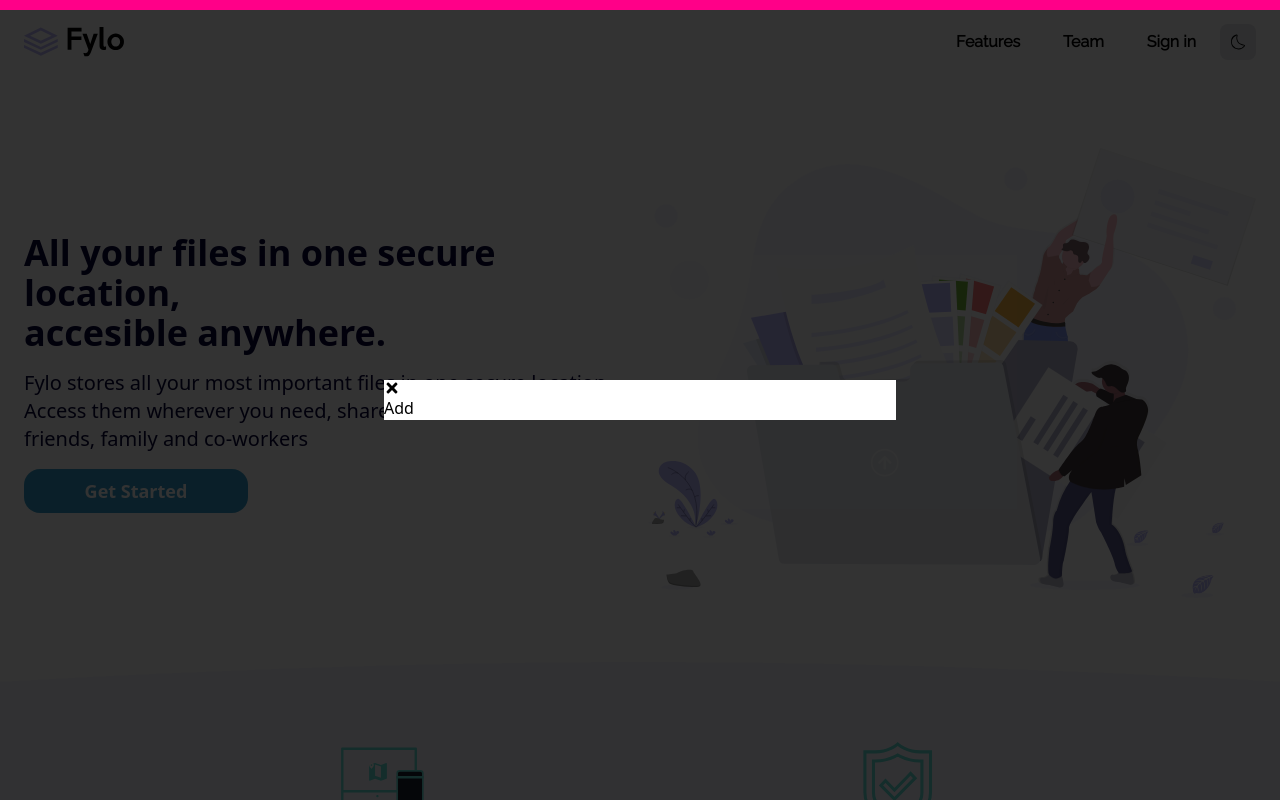
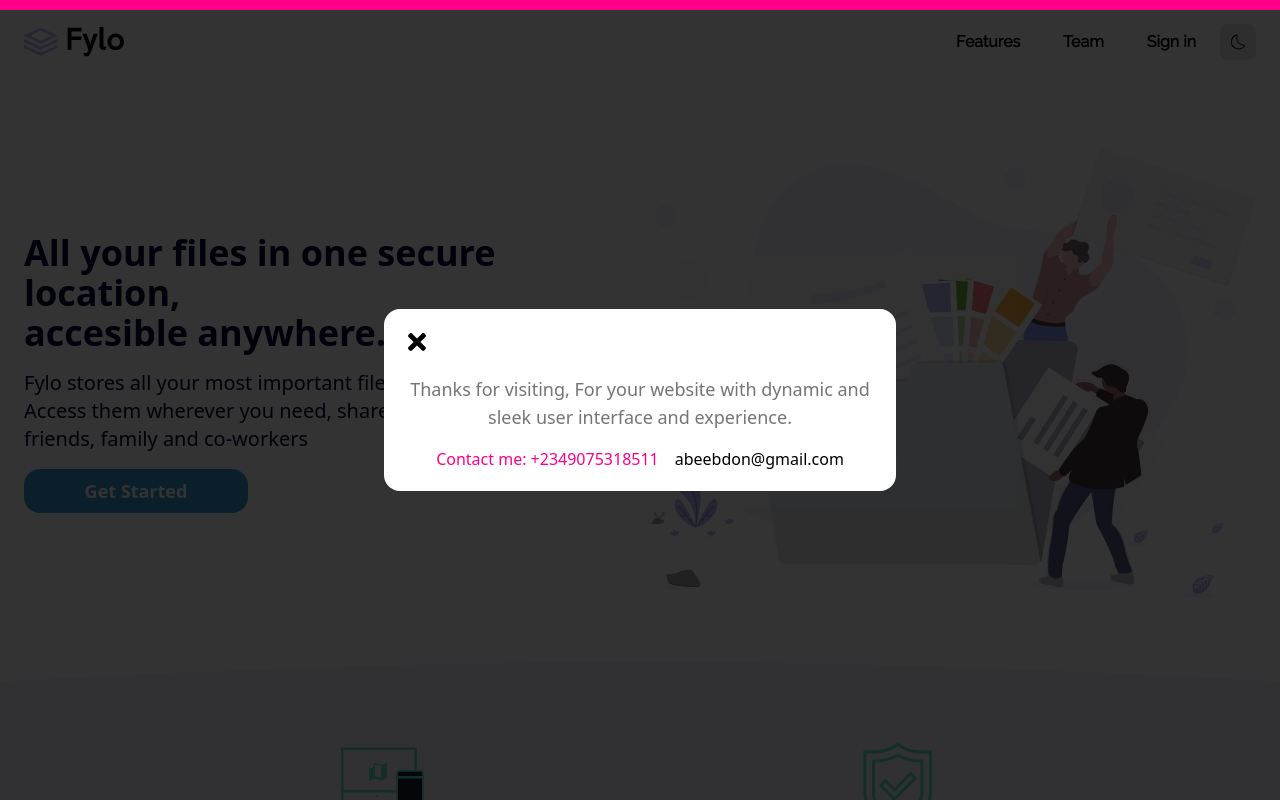
Before and after one commit to abeeebdon/fyloLanding, a React (Vite) app: page / in a window 1280 px wide. Both pictures are taken after a click on the button "Get Started". Shown: the top 800 px of the page. Built offline with nearby package versions, Linux system fonts and the light colour scheme.

Commit message:
adding Ads

```diff
--- a/src/Ads.tsx
+++ b/src/Ads.tsx
@@ -4,9 +4,18 @@ import { FaTimes } from "react-icons/fa";
 const Ads = ({ setPop }: { setPop: Dispatch<SetStateAction<boolean>> }) => {
   return (
     <section className="fixed flex items-center justify-center inset-0 bg-black/80">
-      <div className="w-full max-w-lg bg-white">
-        <FaTimes onClick={() => setPop(false)} />
-        <p>Add</p>
+      <div className="w-full max-w-lg bg-white rounded-2xl p-5">
+        <FaTimes color="black" size={26} onClick={() => setPop(false)} />
+        <div className="mt-5 text-black text-center">
+          <p className="text-lg animate-pulse">
+            Thanks for visiting, For your website with dynamic and sleek user
+            interface and experience.
+          </p>
+          <div className="mt-4 flex items-center justify-center gap-4">
+            <p className="text-[#ff0088]">Contact me: +2349075318511</p>
+            <p>abeebdon@gmail.com</p>
+          </div>
+        </div>
       </div>
     </section>
   );
--- a/src/App.tsx
+++ b/src/App.tsx
@@ -68,7 +68,7 @@ function App() {
             {data.seg1.map((item, i) => {
               return (
                 <motion.div
-                  initial={{ opacity: 0, x: i % 2 === 0 ? 100 : -100 }} // Even slides from right, Odd from left
+                  initial={{ opacity: 0, x: i % 2 === 0 ? 20 : -20 }} // Even slides from right, Odd from left
                   whileInView={{ opacity: 1, x: 0 }}
                   transition={{ duration: 0.6, ease: "easeOut" }}
                   viewport={{ once: false }}
```
